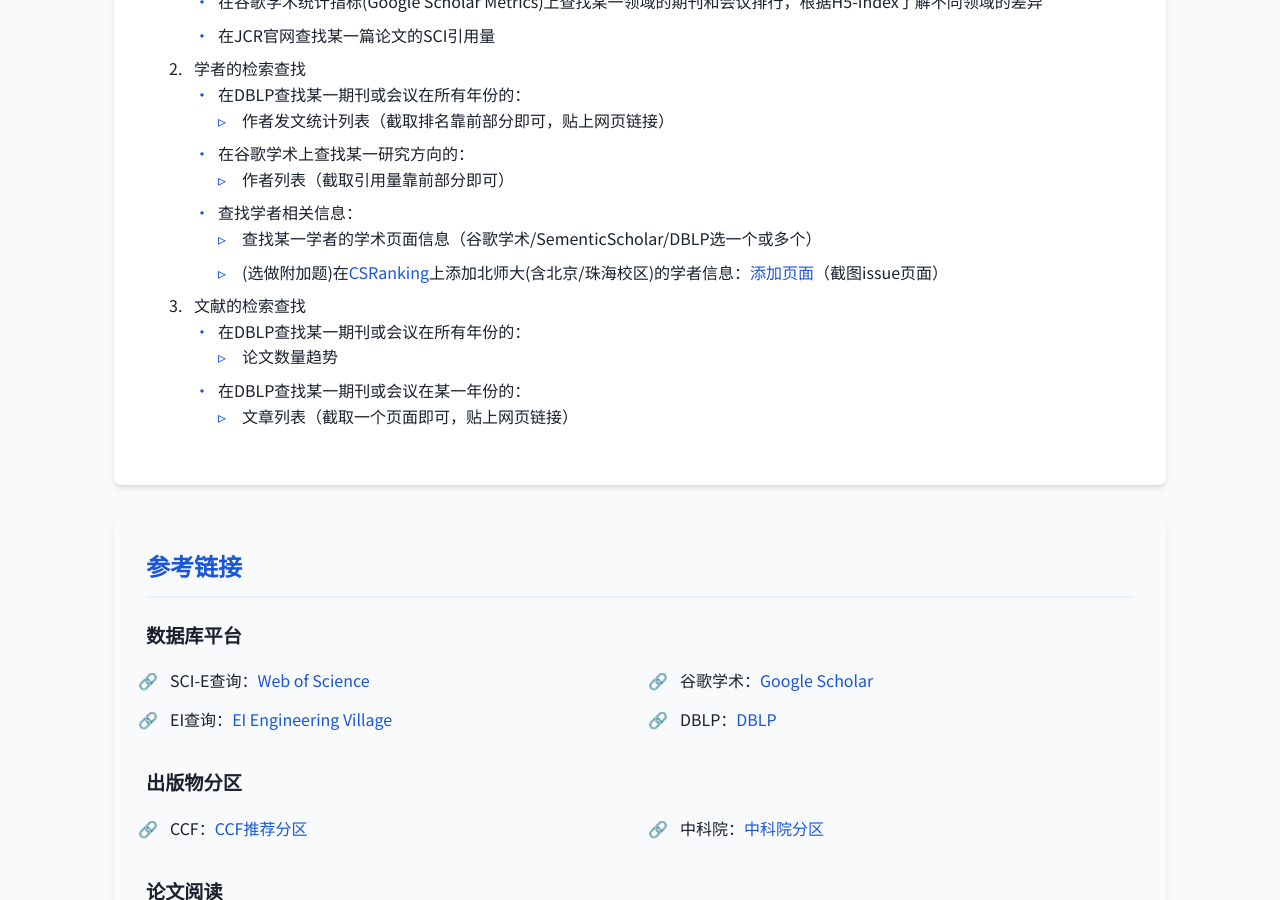
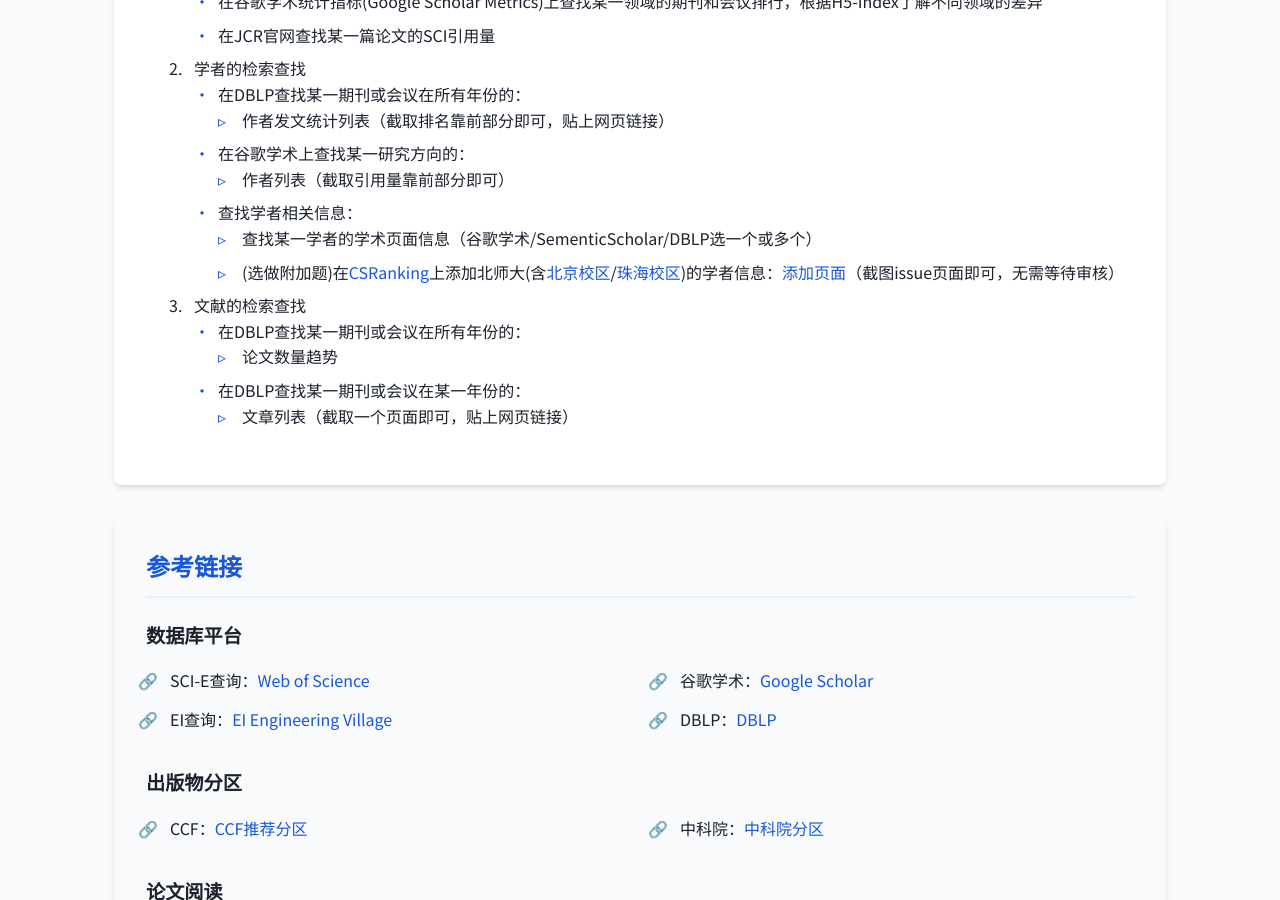
Before and after one commit to zhwinfo/zhwinfo.github.io, a Jekyll site: the page aw/index.html, which Jekyll copies as it is, in a window 1280 px wide and 900 px high, scrolled down 1768 px. Built offline with Jekyll 4.4.1, drawn with Linux system fonts in a browser that asks for light colours.

Commit message:
fast update

```diff
--- a/aw/index.html
+++ b/aw/index.html
@@ -516,7 +516,7 @@
                                     <li>查找学者相关信息：
                                         <ul>
                                             <li>查找某一学者的学术页面信息（谷歌学术/SementicScholar/DBLP选一个或多个）</li>
-                                            <li>(选做附加题)在<a href="https://csrankings.org/#/fromyear/1970/toyear/2026/index?all&cn" target="_blank">CSRanking</a>上添加北师大(含北京/珠海校区)的学者信息：<a href="https://csrankings.org/submit" target="_blank">添加页面</a>（截图issue页面）</li>
+                                            <li>(选做附加题)在<a href="https://csrankings.org/#/fromyear/1970/toyear/2026/index?all&cn" target="_blank">CSRanking</a>上添加北师大(含<a href="https://ai.bnu.edu.cn/xygk/szdw/zgj/index.htm" target="_blank">北京校区</a>/<a href="http://www.bnuaifn.cn/ScientificResearchTeam/list.aspx?lcid=8" target="_blank">珠海校区</a>)的学者信息：<a href="https://csrankings.org/submit" target="_blank">添加页面</a>（截图issue页面即可，无需等待审核）</li>
                                         </ul>
                                 </ul>
                             </li>
```
